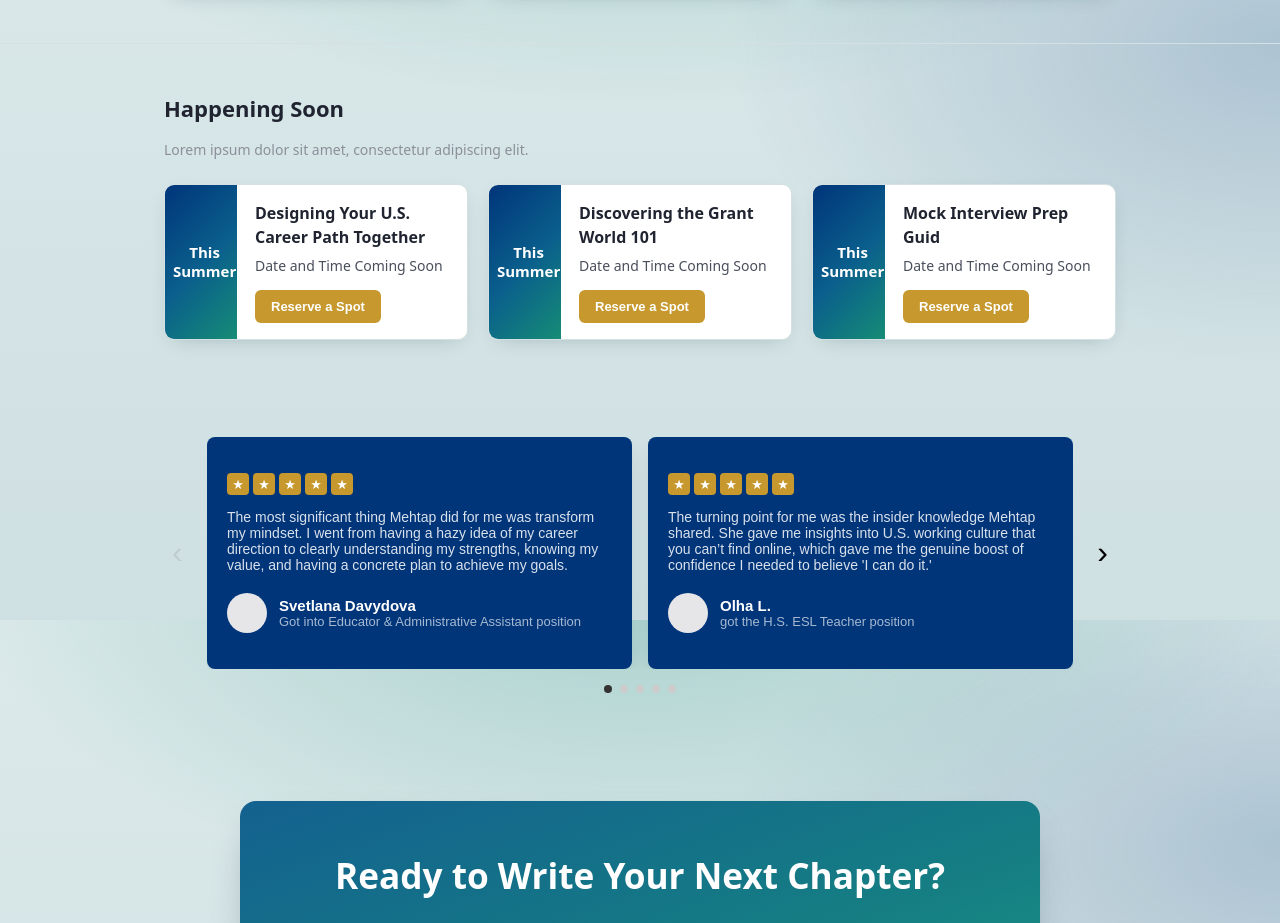
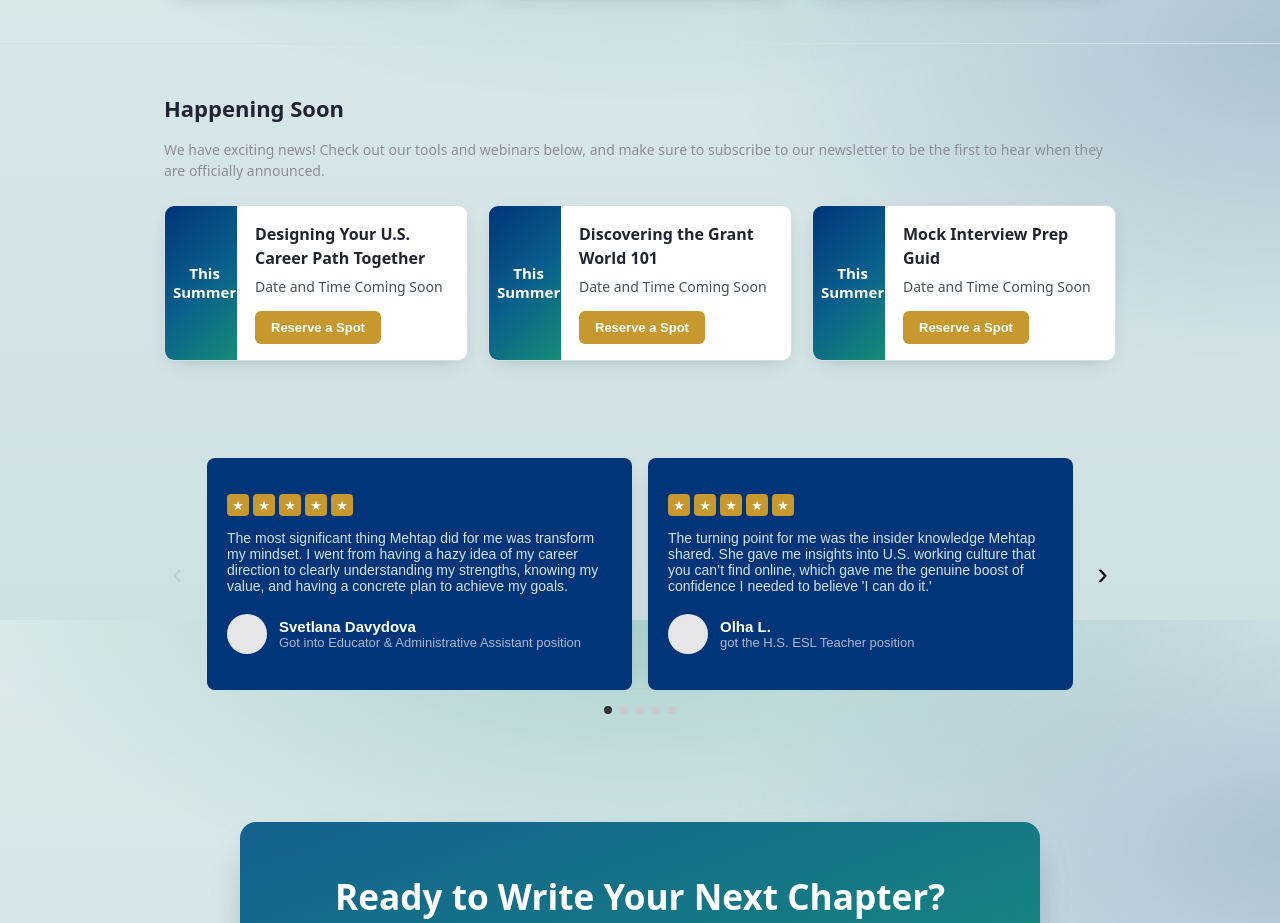
Before and after one commit to June8Yildirim/newchapterusa, a React (Vite) app: page / in a window 1280 px wide. Shown: the part 2580-3503 px from the top of the page. Built offline with nearby package versions, Linux system fonts and the light colour scheme; no server answers.

Commit message:
subtitle is updated

```diff
--- a/src/components/happenningsoon/HappenningSoon.tsx
+++ b/src/components/happenningsoon/HappenningSoon.tsx
@@ -1,4 +1,4 @@
-import { TRANSLATIONS, LOREM_SHORT, type Language } from "../../constants/text";
+import { TRANSLATIONS, type Language } from "../../constants/text";
 
 export default function HappenningSoon({ lang }: { lang: Language }) {
   const t = TRANSLATIONS[lang];
@@ -8,7 +8,7 @@ export default function HappenningSoon({ lang }: { lang: Language }) {
       {/* Happening Soon */}
       <div className="container">
         <h2>{t.happeningSoonTitle}</h2>
-        <p className="muted small">{LOREM_SHORT}</p>
+        <p className="muted small">{t.announcementsSubTitle}</p>
         <div className="happening-grid">
           {t.upcomingEvents.map((event) => (
             <article key={event.title} className="happening-card">
```
